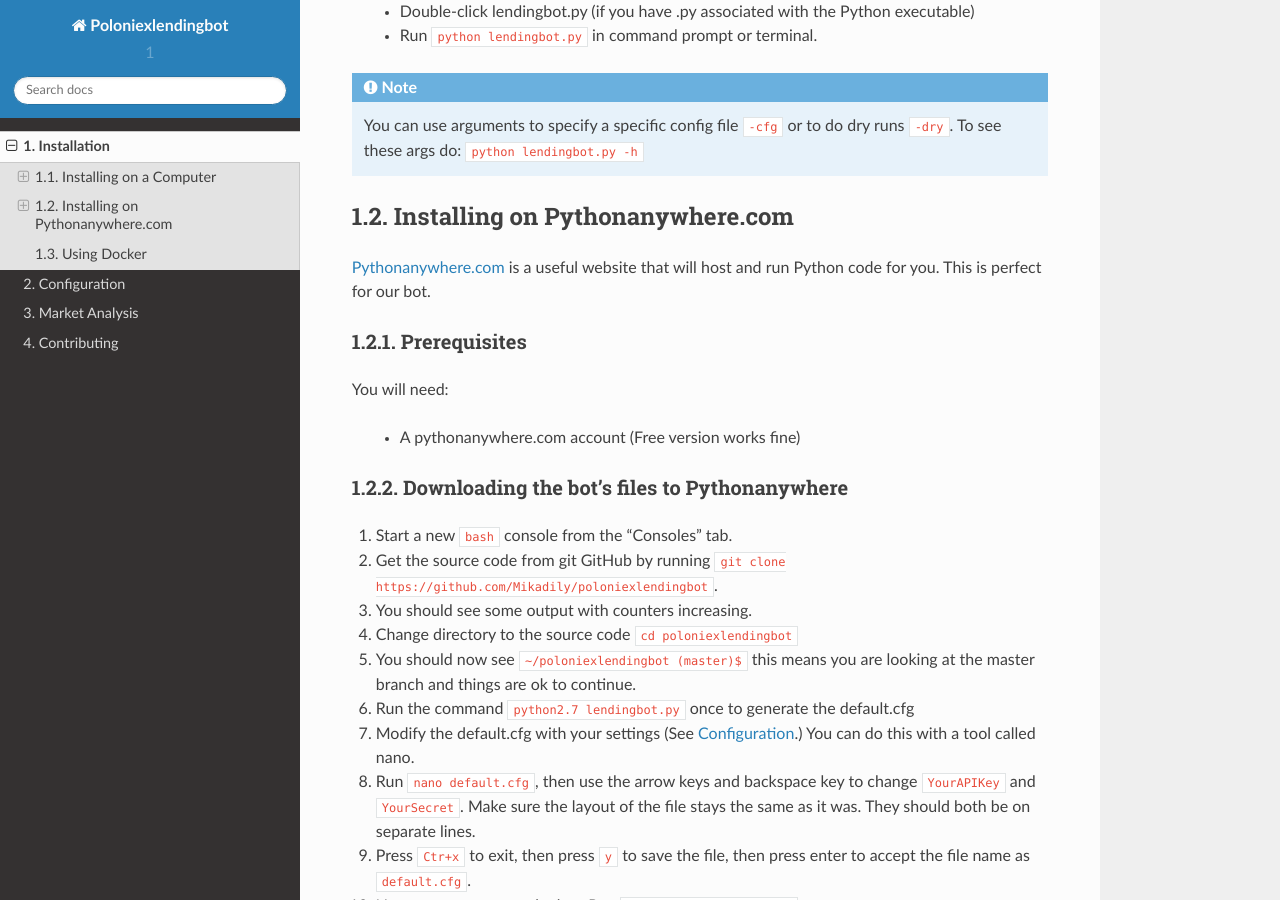
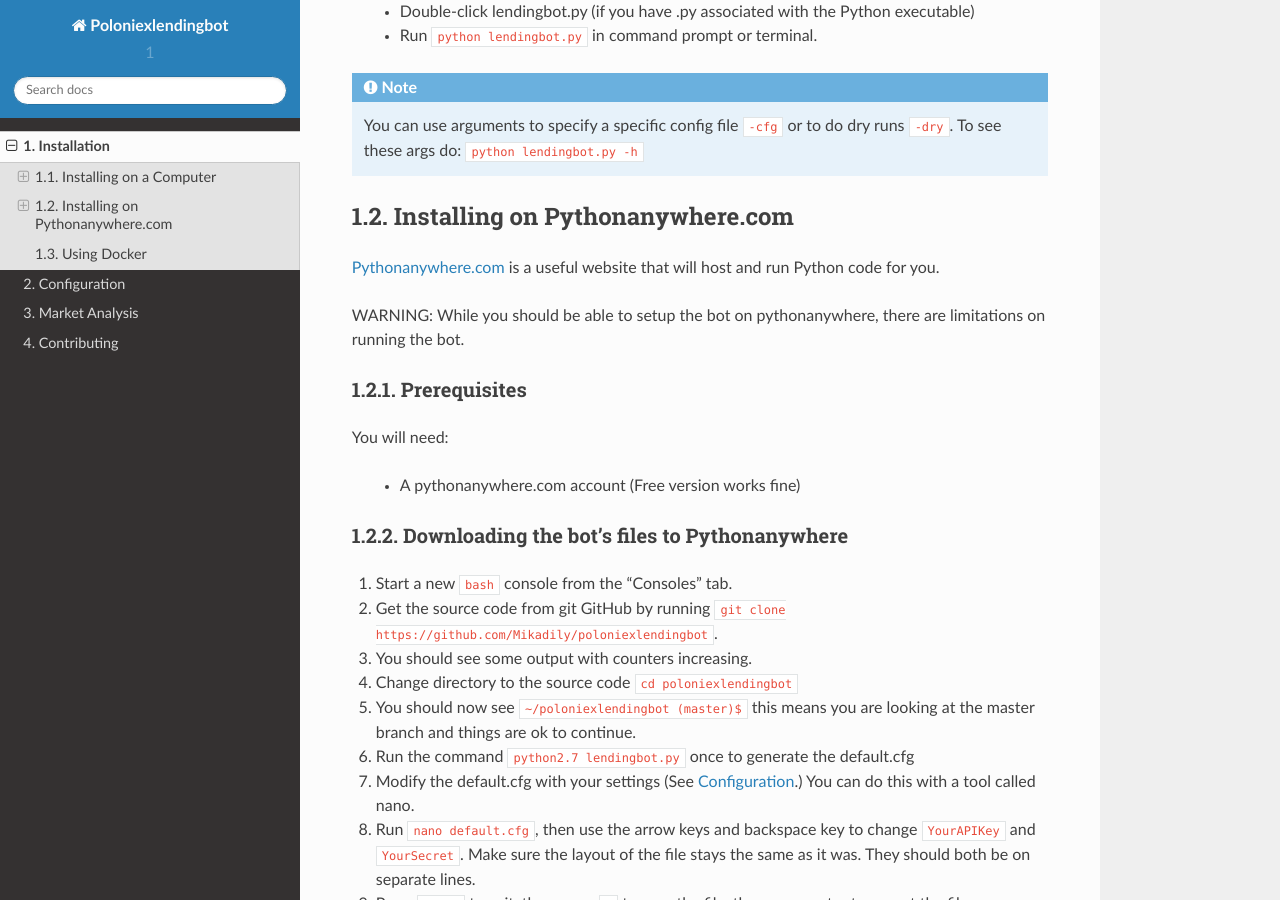
Before and after one commit to BitBotFactory/MikaLendingBot, a Sphinx documentation site: the page built from docs/installation.rst, in a window 1280 px wide and 900 px high, scrolled down 2198 px. Built offline with Sphinx 7.4.7 and the Read the Docs theme 2.0.0, drawn with Linux system fonts in a browser that asks for light colours.

Commit message:
Remove Perfect PythonAnywhere claim.

```diff
--- a/docs/installation.rst
+++ b/docs/installation.rst
@@ -100,7 +100,9 @@
 Installing on Pythonanywhere.com
 ================================
 
-`Pythonanywhere.com <https://www.pythonanywhere.com>`_ is a useful website that will host and run Python code for you. This is perfect for our bot.
+`Pythonanywhere.com <https://www.pythonanywhere.com>`_ is a useful website that will host and run Python code for you.
+
+WARNING: While you should be able to setup the bot on pythonanywhere, there are limitations on running the bot.
 
 Prerequisites
 -------------
```
